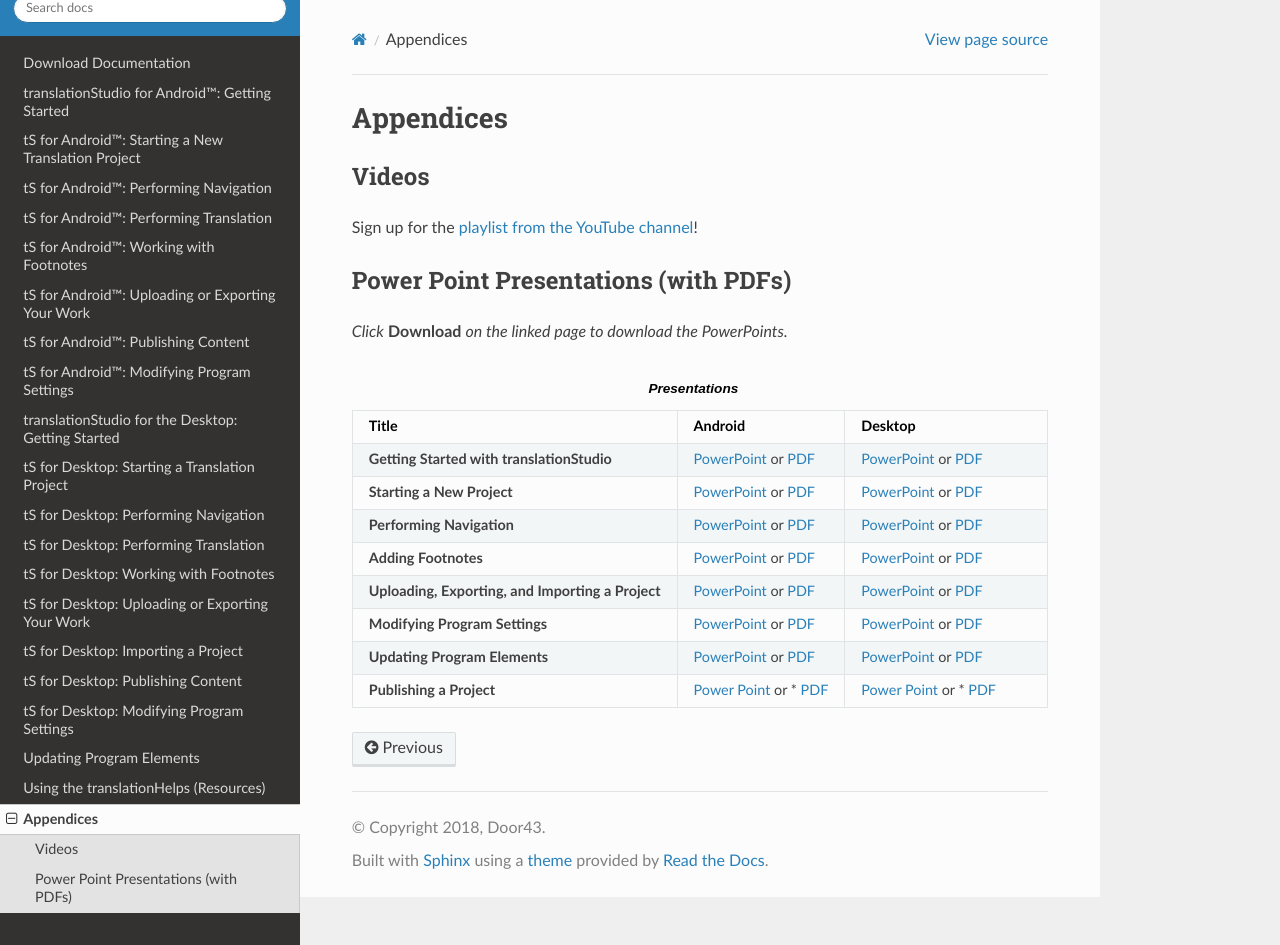
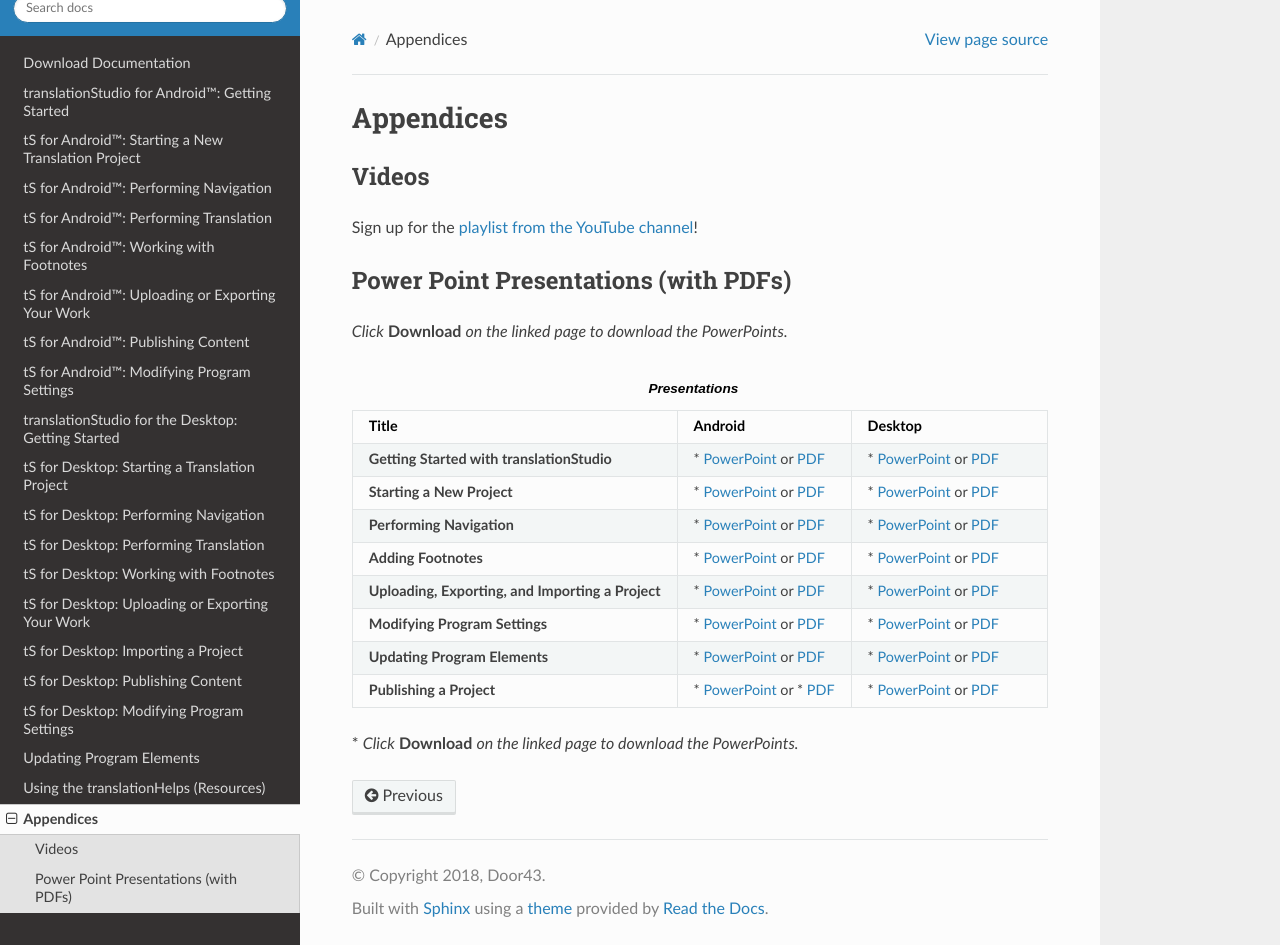
Before and after one commit to unfoldingWord-dev/translationStudio-Info, a Sphinx documentation site: the page built from docs/Appendix.rst, in a window 1280 px wide and 945 px high. Built offline with Sphinx 7.4.7 and the Read the Docs theme 2.0.0, drawn with Linux system fonts in a browser that asks for light colours; pages that are not in the unit, such as notebooks, are missing from menus.

Commit message:
Update Appendix.rst

```diff
--- a/docs/Appendix.rst
+++ b/docs/Appendix.rst
@@ -39,34 +39,36 @@ Power Point Presentations (with PDFs)
      - Android
      - Desktop
    * - **Getting Started with translationStudio**
-     - `PowerPoint <https://github.com/unfoldingWord-dev/translationStudio-Info/blob/master/docs/AGetStarted.pptx>`_ or  `PDF <https://github.com/unfoldingWord-dev/translationStudio-Info/blob/master/docs/AGetStarted.pdf>`_
-     - `PowerPoint <https://github.com/unfoldingWord-dev/translationStudio-Info/blob/master/docs/DGetStarted.pptx>`_ or  `PDF <https://github.com/unfoldingWord-dev/translationStudio-Info/blob/master/docs/DGetStarted.pdf>`_
+     - \* `PowerPoint <https://github.com/unfoldingWord-dev/translationStudio-Info/blob/master/docs/AGetStarted.pptx>`_ or  `PDF <https://github.com/unfoldingWord-dev/translationStudio-Info/blob/master/docs/AGetStarted.pdf>`_
+     - \* `PowerPoint <https://github.com/unfoldingWord-dev/translationStudio-Info/blob/master/docs/DGetStarted.pptx>`_ or  `PDF <https://github.com/unfoldingWord-dev/translationStudio-Info/blob/master/docs/DGetStarted.pdf>`_
 
    * - **Starting a New Project**
-     -  `PowerPoint <https://github.com/unfoldingWord-dev/translationStudio-Info/blob/master/docs/ANewProject.pptx>`_ or `PDF <https://github.com/unfoldingWord-dev/translationStudio-Info/blob/master/docs/ANewProject.pdf>`_
-     - `PowerPoint <https://github.com/unfoldingWord-dev/translationStudio-Info/blob/master/docs/DNewProject.pptx>`_ or `PDF <https://github.com/unfoldingWord-dev/translationStudio-Info/blob/master/docs/DNewProject.pdf>`_
+     -  \* `PowerPoint <https://github.com/unfoldingWord-dev/translationStudio-Info/blob/master/docs/ANewProject.pptx>`_ or `PDF <https://github.com/unfoldingWord-dev/translationStudio-Info/blob/master/docs/ANewProject.pdf>`_
+     - \* `PowerPoint <https://github.com/unfoldingWord-dev/translationStudio-Info/blob/master/docs/DNewProject.pptx>`_ or `PDF <https://github.com/unfoldingWord-dev/translationStudio-Info/blob/master/docs/DNewProject.pdf>`_
 
    * - **Performing Navigation**
-     - `PowerPoint <https://github.com/unfoldingWord-dev/translationStudio-Info/blob/master/docs/ANavigation.pptx>`_ or `PDF <https://github.com/unfoldingWord-dev/translationStudio-Info/blob/master/docs/ANavigation.pdf>`_
-     - `PowerPoint <https://github.com/unfoldingWord-dev/translationStudio-Info/blob/master/docs/DNavigation.pptx>`_ or `PDF <https://github.com/unfoldingWord-dev/translationStudio-Info/blob/master/docs/DNavigation.pdf>`_
+     - \* `PowerPoint <https://github.com/unfoldingWord-dev/translationStudio-Info/blob/master/docs/ANavigation.pptx>`_ or `PDF <https://github.com/unfoldingWord-dev/translationStudio-Info/blob/master/docs/ANavigation.pdf>`_
+     - \* `PowerPoint <https://github.com/unfoldingWord-dev/translationStudio-Info/blob/master/docs/DNavigation.pptx>`_ or `PDF <https://github.com/unfoldingWord-dev/translationStudio-Info/blob/master/docs/DNavigation.pdf>`_
 
    * - **Adding Footnotes**
-     - `PowerPoint <https://github.com/unfoldingWord-dev/translationStudio-Info/blob/master/docs/AFootnote.pptx>`_ or `PDF <https://github.com/unfoldingWord-dev/translationStudio-Info/blob/master/docs/AFootnote.pdf>`_
-     - `PowerPoint <https://github.com/unfoldingWord-dev/translationStudio-Info/blob/master/docs/DFootnote.pptx>`_ or `PDF <https://github.com/unfoldingWord-dev/translationStudio-Info/blob/master/docs/DFootnote.pdf>`_
+     - \* `PowerPoint <https://github.com/unfoldingWord-dev/translationStudio-Info/blob/master/docs/AFootnote.pptx>`_ or `PDF <https://github.com/unfoldingWord-dev/translationStudio-Info/blob/master/docs/AFootnote.pdf>`_
+     - \* `PowerPoint <https://github.com/unfoldingWord-dev/translationStudio-Info/blob/master/docs/DFootnote.pptx>`_ or `PDF <https://github.com/unfoldingWord-dev/translationStudio-Info/blob/master/docs/DFootnote.pdf>`_
 
    * - **Uploading, Exporting, and Importing a Project**
-     - `PowerPoint <https://github.com/unfoldingWord-dev/translationStudio-Info/blob/master/docs/AUpload.pptx>`_ or `PDF <https://github.com/unfoldingWord-dev/translationStudio-Info/blob/master/docs/AUpload.pdf>`_
-     - `PowerPoint <https://github.com/unfoldingWord-dev/translationStudio-Info/blob/master/docs/DUpload.pptx>`_ or `PDF <https://github.com/unfoldingWord-dev/translationStudio-Info/blob/master/docs/DUpload.pdf>`_
+     - \* `PowerPoint <https://github.com/unfoldingWord-dev/translationStudio-Info/blob/master/docs/AUpload.pptx>`_ or `PDF <https://github.com/unfoldingWord-dev/translationStudio-Info/blob/master/docs/AUpload.pdf>`_
+     - \* `PowerPoint <https://github.com/unfoldingWord-dev/translationStudio-Info/blob/master/docs/DUpload.pptx>`_ or `PDF <https://github.com/unfoldingWord-dev/translationStudio-Info/blob/master/docs/DUpload.pdf>`_
 
    * - **Modifying Program Settings**
-     - `PowerPoint <https://github.com/unfoldingWord-dev/translationStudio-Info/blob/master/docs/AChangeSettings.pptx>`_ or `PDF <https://github.com/unfoldingWord-dev/translationStudio-Info/blob/master/docs/AChangeSettings.pdf>`_
-     - `PowerPoint <https://github.com/unfoldingWord-dev/translationStudio-Info/blob/master/docs/DChangeSettings.pptx>`_ or `PDF <https://github.com/unfoldingWord-dev/translationStudio-Info/blob/master/docs/DChangeSettings.pdf>`_
+     - \* `PowerPoint <https://github.com/unfoldingWord-dev/translationStudio-Info/blob/master/docs/AChangeSettings.pptx>`_ or `PDF <https://github.com/unfoldingWord-dev/translationStudio-Info/blob/master/docs/AChangeSettings.pdf>`_
+     - \* `PowerPoint <https://github.com/unfoldingWord-dev/translationStudio-Info/blob/master/docs/DChangeSettings.pptx>`_ or `PDF <https://github.com/unfoldingWord-dev/translationStudio-Info/blob/master/docs/DChangeSettings.pdf>`_
 
    * - **Updating Program Elements**
 
-     - `PowerPoint <https://github.com/unfoldingWord-dev/translationStudio-Info/blob/master/docs/AUpdate.pptx>`_ or `PDF <https://github.com/unfoldingWord-dev/translationStudio-Info/blob/master/docs/AUpdate.pdf>`_
-     - `PowerPoint <https://github.com/unfoldingWord-dev/translationStudio-Info/blob/master/docs/DUpdate.pptx>`_ or `PDF <https://github.com/unfoldingWord-dev/translationStudio-Info/blob/master/docs/DUpdate.pdf>`_
+     - \* `PowerPoint <https://github.com/unfoldingWord-dev/translationStudio-Info/blob/master/docs/AUpdate.pptx>`_ or `PDF <https://github.com/unfoldingWord-dev/translationStudio-Info/blob/master/docs/AUpdate.pdf>`_
+     - \* `PowerPoint <https://github.com/unfoldingWord-dev/translationStudio-Info/blob/master/docs/DUpdate.pptx>`_ or `PDF <https://github.com/unfoldingWord-dev/translationStudio-Info/blob/master/docs/DUpdate.pdf>`_
 
    * - **Publishing a Project**
-     - `Power Point <https://github.com/unfoldingWord-dev/translationStudio-Info/blob/master/docs/APublish.pptx>`_ or * `PDF <https://github.com/unfoldingWord-dev/translationStudio-Info/blob/master/docs/APublish.pdf>`_
-     - `Power Point <https://github.com/unfoldingWord-dev/translationStudio-Info/blob/master/docs/DPublish.pptx>`_ or * `PDF <https://github.com/unfoldingWord-dev/translationStudio-Info/blob/master/docs/DPublish.pdf>`_
+     - \* `PowerPoint <https://github.com/unfoldingWord-dev/translationStudio-Info/blob/master/docs/APublish.pptx>`_ or * `PDF <https://github.com/unfoldingWord-dev/translationStudio-Info/blob/master/docs/APublish.pdf>`_
+     - \* `PowerPoint <https://github.com/unfoldingWord-dev/translationStudio-Info/blob/master/docs/DPublish.pptx>`_ or `PDF <https://github.com/unfoldingWord-dev/translationStudio-Info/blob/master/docs/DPublish.pdf>`_
+
+\* *Click* **Download** *on the linked page to download the PowerPoints.*
```
